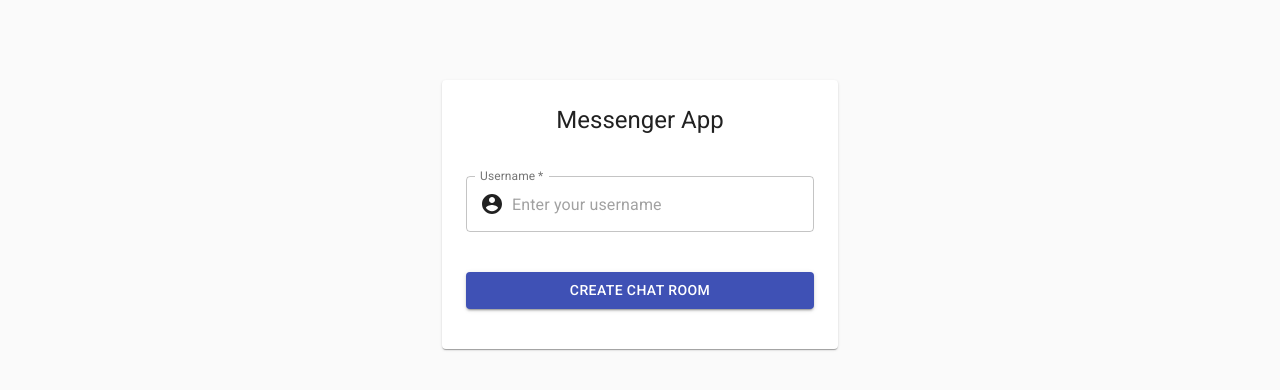
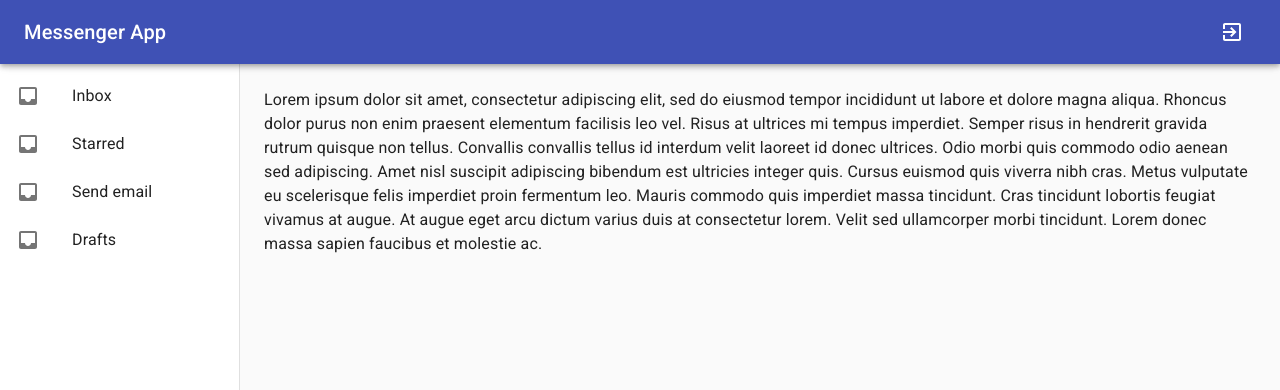
Before and after one commit to vadim-sartakov/messenger, a React app in the folder web/: page / in a window 1280 px wide. Before the commit this address led to /login. Shown: the top 390 px of the page. Built offline with nearby package versions, Linux system fonts and the light colour scheme; some packages are replaced by stand-ins of ours.

Commit message:
Basic home page

```diff
--- a/web/public/index.html
+++ b/web/public/index.html
@@ -6,7 +6,7 @@
     <meta name="viewport" content="width=device-width, initial-scale=1" />
     <meta name="theme-color" content="#000000" />
     <link rel="stylesheet" href="https://fonts.googleapis.com/css?family=Roboto:300,400,500,700&display=swap" />
-    <title>Messenger Demo</title>
+    <title>Messenger App</title>
   </head>
   <body>
     <noscript>You need to enable JavaScript to run this app.</noscript>
--- a/web/src/components/Home.js
+++ /dev/null
@@ -1,9 +0,0 @@
-import React from 'react';
-
-function Home() {
-  return (
-    <div>This is the Home page</div>
-  );
-}
-
-export default Home;
--- /dev/null
+++ b/web/src/components/Home/Home.js
@@ -0,0 +1,140 @@
+import React, { useState } from 'react';
+import AppBar from '@material-ui/core/AppBar';
+import Toolbar from '@material-ui/core/Toolbar';
+import Typography from '@material-ui/core/Typography';
+import { makeStyles } from '@material-ui/core/styles';
+import ExitToApp from '@material-ui/icons/ExitToApp';
+import IconButton from '@material-ui/core/IconButton';
+import Hidden from '@material-ui/core/Hidden';
+import Drawer from '@material-ui/core/Drawer';
+import List from '@material-ui/core/List';
+import ListItem from '@material-ui/core/ListItem';
+import ListItemIcon from '@material-ui/core/ListItemIcon';
+import ListItemText from '@material-ui/core/ListItemText';
+import InboxIcon from '@material-ui/icons/Inbox';
+import MenuIcon from '@material-ui/icons/Menu';
+
+const drawerWidth = 240;
+
+const useStyles = makeStyles(theme => {
+  return {
+    root: {
+      display: 'flex'
+    },
+    appBar: {
+      zIndex: theme.zIndex.drawer + 1
+    },
+    menuButton: {
+      [theme.breakpoints.up('sm')]: {
+        display: 'none',
+      }
+    },
+    title: {
+      flexGrow: 1
+    },
+    drawer: {
+      [theme.breakpoints.up('sm')]: {
+        width: drawerWidth,
+        flexShrink: 0
+      }
+    },
+    drawerPaper: {
+      width: drawerWidth,
+    },
+    content: {
+      flexGrow: 1,
+      padding: theme.spacing(3),
+    },
+    toolbar: theme.mixins.toolbar
+  };
+});
+
+function ResponsiveDrawer({ open, onClose, children }) {
+  const classes = useStyles();
+  return (
+    <nav className={classes.drawer}>
+      <Hidden smUp implementation="css">
+        <Drawer
+          variant="temporary"
+          anchor="left"
+          open={open}
+          onClose={onClose}
+          classes={{
+            paper: classes.drawerPaper,
+          }}
+        >
+          {children}
+        </Drawer>
+      </Hidden>
+      <Hidden xsDown implementation="css">
+        <Drawer
+          variant="permanent"
+          classes={{
+            paper: classes.drawerPaper,
+          }}
+        >
+          <div className={classes.toolbar} />
+          {children}
+        </Drawer>
+      </Hidden>
+    </nav>
+  )
+}
+
+function Home({ logout }) {
+  const classes = useStyles();
+  const [openDrawer, setOpenDrawer] = useState(false);
+  const toggleDrawer = () => setOpenDrawer(!openDrawer);
+  const handleDrawerClose = () => setOpenDrawer(false);
+  return (
+    <div className={classes.root}>
+      <AppBar position="fixed" className={classes.appBar}>
+        <Toolbar>
+          <IconButton
+            edge="start"
+            color="inherit"
+            className={classes.menuButton}
+            onClick={toggleDrawer}
+          >
+            <MenuIcon />
+          </IconButton>
+          <Typography variant="h6" noWrap className={classes.title}>
+            Messenger App
+          </Typography>
+          <IconButton color="inherit" title="Logout" onClick={logout}>
+            <ExitToApp />
+          </IconButton>
+        </Toolbar>
+      </AppBar>
+      <ResponsiveDrawer open={openDrawer} onClose={handleDrawerClose}>
+        <List>
+          {['Inbox', 'Starred', 'Send email', 'Drafts'].map(text => (
+            <ListItem button key={text}>
+              <ListItemIcon>
+                <InboxIcon />
+              </ListItemIcon>
+              <ListItemText primary={text} />
+            </ListItem>
+          ))}
+        </List>
+      </ResponsiveDrawer>
+      <main className={classes.content}>
+        <div className={classes.toolbar} />
+        <Typography paragraph>
+          Lorem ipsum dolor sit amet, consectetur adipiscing elit, sed do eiusmod tempor incididunt
+          ut labore et dolore magna aliqua. Rhoncus dolor purus non enim praesent elementum
+          facilisis leo vel. Risus at ultrices mi tempus imperdiet. Semper risus in hendrerit
+          gravida rutrum quisque non tellus. Convallis convallis tellus id interdum velit laoreet id
+          donec ultrices. Odio morbi quis commodo odio aenean sed adipiscing. Amet nisl suscipit
+          adipiscing bibendum est ultricies integer quis. Cursus euismod quis viverra nibh cras.
+          Metus vulputate eu scelerisque felis imperdiet proin fermentum leo. Mauris commodo quis
+          imperdiet massa tincidunt. Cras tincidunt lobortis feugiat vivamus at augue. At augue eget
+          arcu dictum varius duis at consectetur lorem. Velit sed ullamcorper morbi tincidunt. Lorem
+          donec massa sapien faucibus et molestie ac.
+        </Typography>
+      </main>
+    </div>
+  );
+}
+
+export default Home;
--- /dev/null
+++ b/web/src/components/Home/HomeContainer.js
@@ -0,0 +1,22 @@
+import React, { useCallback } from 'react';
+import { connect } from 'react-redux';
+import { useHistory } from 'react-router-dom';
+import { logout } from '../../actions';
+import Home from './Home';
+
+function HomeContainer(props) {
+  const history = useHistory();
+  const handleLogout = useCallback(async () => {
+    const response = await fetch('/logout', { method: 'POST' });
+    if (response.ok) {
+      logout();
+      history.replace({ pathname: '/' });
+    }
+  }, [history]);
+  return <Home {...props} logout={handleLogout} />;
+}
+
+const mapStateToProps = state => ({ user: state.app.user });
+const mapDispatchToProps = dispatch => ({ logout: () => dispatch(logout()) });
+
+export default connect(mapStateToProps, mapDispatchToProps)(HomeContainer);
--- /dev/null
+++ b/web/src/components/Home/index.js
@@ -0,0 +1 @@
+export { default } from './HomeContainer';
--- a/web/src/components/Login/Login.js
+++ b/web/src/components/Login/Login.js
@@ -96,7 +96,7 @@ function Login({ onSubmit }) {
               variant="contained"
               fullWidth
             >
-              Create chat room
+              Login
             </Button>
           </Grid>
         </Container>
--- a/web/src/components/Login/LoginContainer.js
+++ b/web/src/components/Login/LoginContainer.js
@@ -12,7 +12,7 @@ function LoginContainer({ login, ...props }) {
     if (response.ok) {
       const user = await response.json();
       login(user);
-      const { from } = location.state || { from: { pathname: "/" } };
+      const { from } = location.state || { from: { pathname: '/' } };
       history.replace(from);
     }
   }, [history, location.state, login]);
--- /dev/null
+++ b/web/src/createStore.js
@@ -0,0 +1,14 @@
+import { createStore as reduxCreateStore, compose, applyMiddleware } from 'redux';
+import createSagaMiddleware from 'redux-saga';
+import reducer from './reducers';
+
+const sagaMiddleware = createSagaMiddleware();
+const composeEnhancers = (typeof window !== 'undefined' && window.__REDUX_DEVTOOLS_EXTENSION_COMPOSE__) || compose;
+
+function createStore(preloadedState) {
+  return reduxCreateStore(reducer, preloadedState, composeEnhancers(
+    applyMiddleware(sagaMiddleware)
+  ));
+}
+
+export default createStore;
--- a/web/src/index.js
+++ b/web/src/index.js
@@ -3,21 +3,14 @@ import "core-js/stable";
 import "regenerator-runtime/runtime";
 import React from 'react';
 import ReactDOM from 'react-dom';
-import { createStore, compose, applyMiddleware } from 'redux';
 import { Provider } from 'react-redux';
-import createSagaMiddleware from 'redux-saga';
 import CssBaseline from '@material-ui/core/CssBaseline';
 import { ThemeProvider, createMuiTheme } from '@material-ui/core/styles';
-import reducer from './reducers';
 import App from './components/App';
+import createStore from './createStore';
 import './index.css';
 
-const sagaMiddleware = createSagaMiddleware();
-const composeEnhancers = (typeof window !== 'undefined' && window.__REDUX_DEVTOOLS_EXTENSION_COMPOSE__) || compose;
-const store = createStore(reducer, composeEnhancers(
-  applyMiddleware(sagaMiddleware)
-));
-
+const store = createStore({ app: { user: { username: 'Jane Doe' } } });
 const theme = createMuiTheme();
 
 ReactDOM.render(
--- a/web/src/reducers/app.js
+++ b/web/src/reducers/app.js
@@ -7,9 +7,9 @@ function app(state = initialState, action) {
     case LOGIN:
       return { ...state, user: action.user };
     case LOGOUT:
-      return initialState;
+      return { ...state, user: undefined };
     default:
-      return initialState;
+      return state;
   }
 }
 
```
